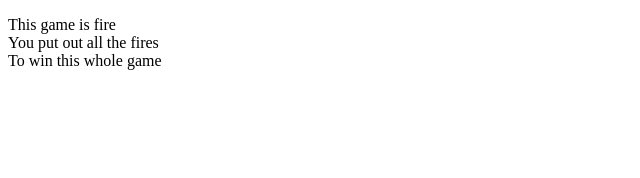
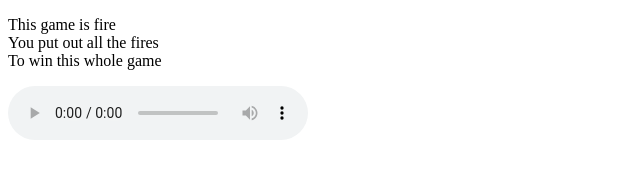
Before and after one commit to levinsonmm/MI-449-SS17-741-html-more-kinds-of-content-OSB7Pe, a plain HTML site: page index.html in a window 1280 px wide. Shown: the whole page, without its empty margins (0-640 px from the left). Drawn offline with Linux system fonts and the light colour scheme.

Commit message:
added the sound

```diff
--- a/index.html
+++ b/index.html
@@ -10,5 +10,6 @@
       You put out all the fires<br>
       To win this whole game<br>
     </p>
+    <audio controls src="sound.wav"></audio>
   </body>
 </html>
```
Also changed, not shown: 1 other file.
